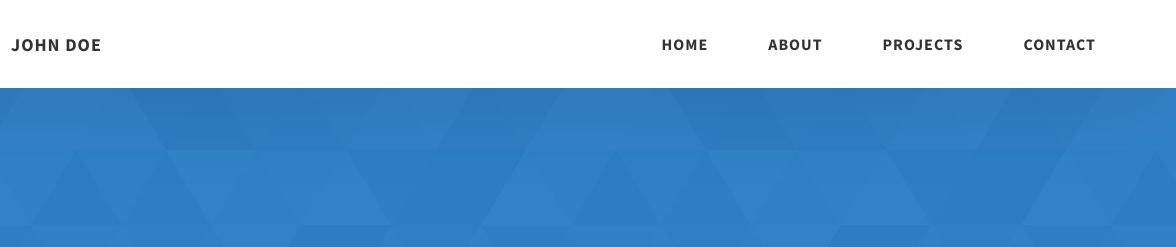
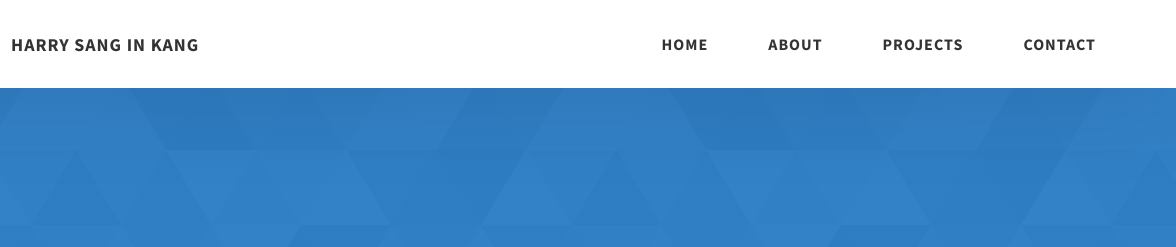
Before and after one commit to sik247/sik247.github.io, a website: page Portfolio/index.html in a window 1280 px wide. Shown: the top 247 px of the page, 104-1280 px from the left. Drawn offline with Linux system fonts and the light colour scheme.

Commit message:
Update index.html

```diff
--- a/Portfolio/index.html
+++ b/Portfolio/index.html
@@ -27,7 +27,7 @@
               class="header__logo-img"
             />
           </div>
-          <span class="header__logo-sub">John Doe</span>
+          <span class="header__logo-sub">Harry Sang In Kang</span>
         </div>
         <div class="header__main">
           <ul class="header__links">
```
